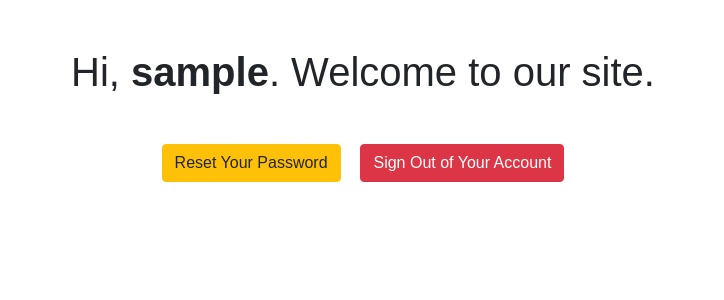
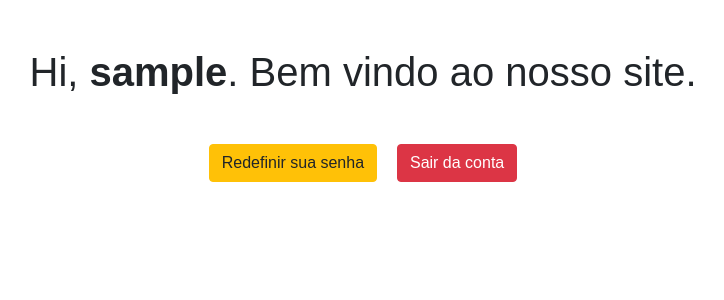
Before and after one commit to Adeilsoara/login_php, a PHP site: page /welcome.php in a window 1280 px wide. Shown: the top 300 px of the page, without its empty margins (277-1001 px from the left). Run offline with PHP 8.4, Linux system fonts and the light colour scheme; the visitor is signed in with stand-in values (Sample User, id 1).

Commit message:
Modificações na página de welcome

```diff
--- a/welcome.php
+++ b/welcome.php
@@ -20,10 +20,10 @@ if(!isset($_SESSION["loggedin"]) || $_SESSION["loggedin"] !== true){
     </style>
 </head>
 <body>
-    <h1 class="my-5">Hi, <b><?php echo htmlspecialchars($_SESSION["username"]); ?></b>. Welcome to our site.</h1>
+    <h1 class="my-5">Hi, <b><?php echo htmlspecialchars($_SESSION["username"]); ?></b>. Bem vindo ao nosso site.</h1>
     <p>
-        <a href="reset-password.php" class="btn btn-warning">Reset Your Password</a>
-        <a href="logout.php" class="btn btn-danger ml-3">Sign Out of Your Account</a>
+        <a href="reset-password.php" class="btn btn-warning">Redefinir sua senha</a>
+        <a href="logout.php" class="btn btn-danger ml-3">Sair da conta</a>
     </p>
 </body>
 </html>
```
